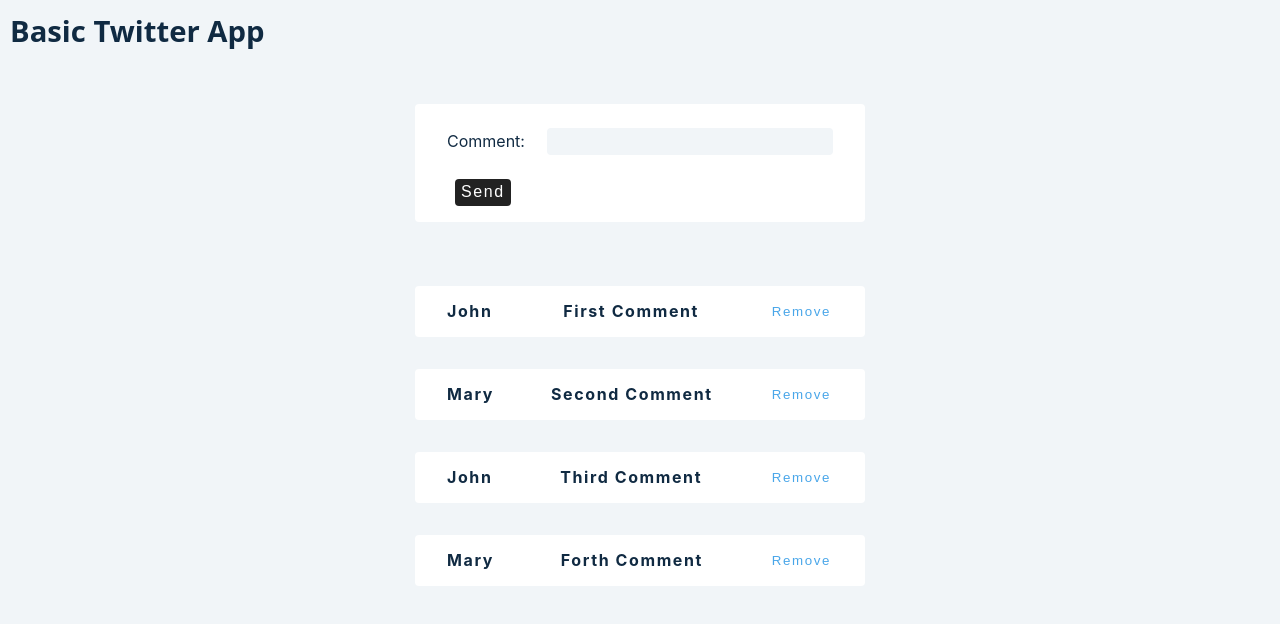
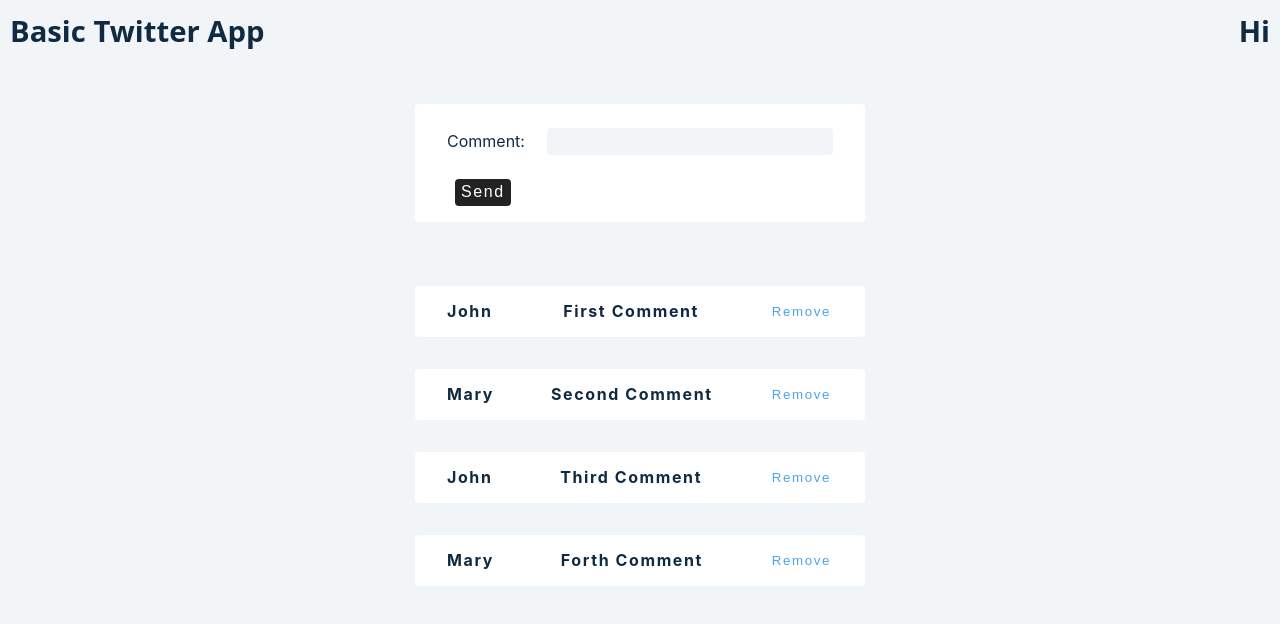
Before and after one commit to laujingxuan/BasicTwitterApp, a React (Create React App) app in the folder basictwitter/: page /home in a window 1280 px wide. Shown: the top 624 px of the page. Built offline with nearby package versions, Linux system fonts and the light colour scheme.

Commit message:
Passing username from login to home through props

```diff
--- a/basictwitter/src/App.js
+++ b/basictwitter/src/App.js
@@ -1,10 +1,15 @@
 import {BrowserRouter as Router, Route, Switch} from 'react-router-dom'
+import React, {useState} from 'react';
 import Home from './component/Home'
 import Login from './component/Login'
 import Welcome from './component/Welcome'
+import ProtectedRoute from './component/ProtectedRoute'
 
 
 function App() {
+
+  const [username, setUsername] = useState("");
+
   return (
     <Router>
       <Switch>
@@ -12,11 +17,9 @@ function App() {
           <Welcome/>
         </Route>
         <Route path='/login'>
-          <Login/>
+          <Login userCallback = {setUsername}/>
         </Route>
-        <Route path='/home'>
-          <Home/>
-        </Route>
+        <ProtectedRoute exact={true} path="/home" component={Home} user = {username}/>
         <Route path='*'>
           <Welcome/>
         </Route>
--- a/basictwitter/src/component/Home.js
+++ b/basictwitter/src/component/Home.js
@@ -1,9 +1,12 @@
 import React, {useState} from 'react';
 import {data} from '../data/data';
 
-const Home = () =>{
+const Home = (props) =>{
   const [items, setItems] = useState(data);
   const [newComment, setNewComment] = useState("");
+  //Need to handle with session in the future, as in this user props data will be gone after refreshing
+  //Must store the username somewhere
+  const [username, setUsername] = useState(props.user);
 
   const removeItem = (id) => {
     let newItems = items.filter((item) => item.id !== id);
@@ -25,7 +28,7 @@ const Home = () =>{
           return item2;
         }
       });
-      let newItem = {id: latestId+1, user: "John", comment: newComment};
+      let newItem = {id: latestId+1, user: username, comment: newComment};
       setItems([...items, newItem]);
       setNewComment("");
     }
@@ -35,7 +38,12 @@ const Home = () =>{
 
   return (
     <>
-      <div className="title"><h3>Basic Twitter App</h3></div>
+      <div className="title">
+        <h3>
+          Basic Twitter App
+          <span className="right">Hi {username}</span>
+        </h3>
+      </div>
 
       <article className='form'>
         <form>
--- a/basictwitter/src/component/Login.js
+++ b/basictwitter/src/component/Login.js
@@ -3,7 +3,11 @@ import {data} from '../data/userData';
 import Modal from '../component/Modal';
 import { useHistory } from 'react-router-dom';
 
-const Login = () => {
+const Login = (props) => {
+
+    const sendUser = (user) =>{
+        props.userCallback(user);
+    }
 
     const [username, setUsername] = useState("");
     const [password, setPassword] = useState("");
@@ -22,6 +26,7 @@ const Login = () => {
                 if (user.password === password){
                     setUsername("");
                     setPassword("");
+                    sendUser(username);
                     history.push('/home');
                     //Need to use Router to navigate to the other page
                 }
--- /dev/null
+++ b/basictwitter/src/component/ProtectedRoute.js
@@ -0,0 +1,19 @@
+import React from 'react'
+import { Redirect } from 'react-router-dom'
+
+class ProtectedRoute extends React.Component {
+
+    render() {
+        const Component = this.props.component;
+        //Need to define the authentication
+        const isAuthenticated = true;
+
+        return isAuthenticated ? (
+            <Component user = {this.props.user}/>
+        ) : (
+            <Redirect to={{ pathname: '/login' }} />
+        );
+    }
+}
+
+export default ProtectedRoute;
--- a/basictwitter/src/index.css
+++ b/basictwitter/src/index.css
@@ -4,6 +4,10 @@
   font-family: "Open Sans", Helvetica, Arial, sans-serif;
   padding: 10px;
   padding-bottom: 50px;
+}
+
+.right {
+  float: right;
 }
 
 .center {
```
Also changed, not shown: basictwitter/TODO.txt, 1 other file (tests, documents, lock files or other folders).
